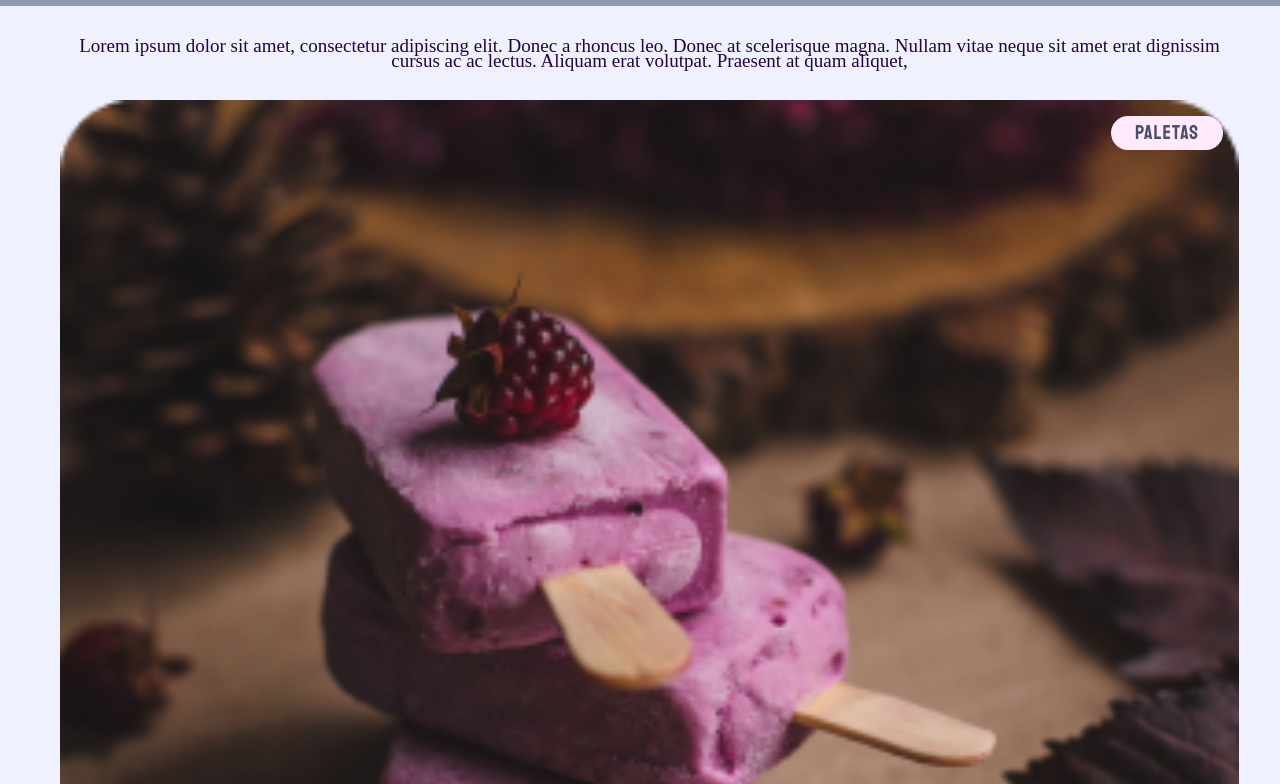
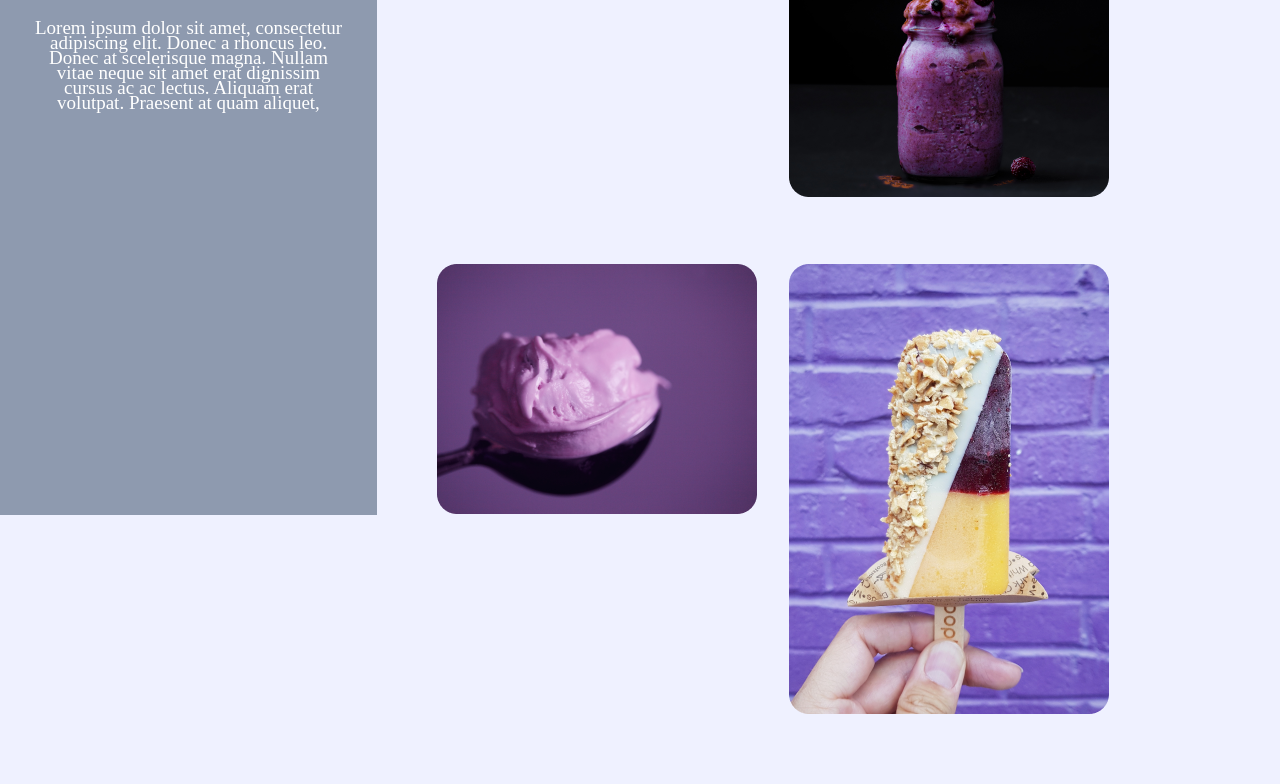
Before and after one commit to nmainoi/Sorvetes, a plain HTML site: page index.html in a window 1280 px wide. Shown: the part 285-1069 px from the top of the page. Drawn offline with Linux system fonts and the light colour scheme; a web font is replaced by a local one.

Commit message:
desktop version bug at grid

```diff
--- a/index.html
+++ b/index.html
@@ -20,12 +20,12 @@
           <h1>SPACE CREAM</h1>
         </div>
 
-
+        <p>
+          Lorem ipsum dolor sit amet, consectetur adipiscing elit. Donec a rhoncus leo. Donec at scelerisque magna. Nullam vitae neque sit amet erat dignissim cursus ac ac lectus. Aliquam erat volutpat. Praesent at quam aliquet,
+        </p>
     </header>
     <main>
-      <p>
-        Lorem ipsum dolor sit amet, consectetur adipiscing elit. Donec a rhoncus leo. Donec at scelerisque magna. Nullam vitae neque sit amet erat dignissim cursus ac ac lectus. Aliquam erat volutpat. Praesent at quam aliquet,
-      </p>
+
       <div class="img-grid">
         <img src="images/sorvete1.png" alt="">
         <h2>Paletas</h2>
--- a/style.css
+++ b/style.css
@@ -9,7 +9,7 @@
 body {
   font-family: "Staatliches";
   font-style: normal;
-  background: #EFF1FF;
+background: #EFF1FF;
 }
 header {
   padding-top: 3.2rem;
@@ -48,30 +48,67 @@ header h1 {
   text-shadow: 0px 2px 2px rgba(0, 0, 0, 0.25);
 }
 main {
-  display: flex;
-  flex-direction: column;
-  align-items: center;
+  display: grid;
   margin: 3.2rem 4.1rem 3.2rem 6rem;
   animation-name: downtop;
   animation-duration: 3000ms;
-
+  gap: 3.2rem;
 }
-main p {
+header p {
   font-family: "Palanquin";
   font-weight: 400;
   font-size: 1.9rem;
   line-height: 1.5rem;
+  padding-left: 3.2rem;
+  padding-right: 3.2rem;
+  padding-top: 1.4rem;
 
-  margin-bottom: 3.2rem;
   display: flex;
   align-items: center;
   text-align: center;
 
   color: #23053a;
+  background: #EFF1FF;
+}
+@media(min-width: 768px){
+  header{
+    max-width: 37.7rem;
+    height: 100vh;
+  }
+body{
+  display: flex;
+}
+header p{
+  background: #8e9aaf;
+  color: #ffffff;
+}
+.img-grid h2{
+opacity: 0;
+}
+main{
+  grid-template-areas: "A B" "C D";
+}
+
+.img-grid{
+  height: 3.2rem;
+}
+/* main div:nth-child(1){
+  grid-area: A;
+}
+main div:nth-child(2){
+  grid-area: B;
+}
+main div:nth-child(3){
+  grid-area: D;
+}
+main div:nth-child(4){
+  grid-area: C;
+} */
 }
 .img-grid {
   position: relative;
   width: 100%;
+  height: 100%;
   transition: all 200ms;
 }
 .img-grid img {
@@ -102,6 +139,8 @@ main p {
   transform: scale(1.1);
   opacity: 0.91;
 }
+
+
 @keyframes rightLeft{
 0%{
   transform: translateX(-10rem);
```
